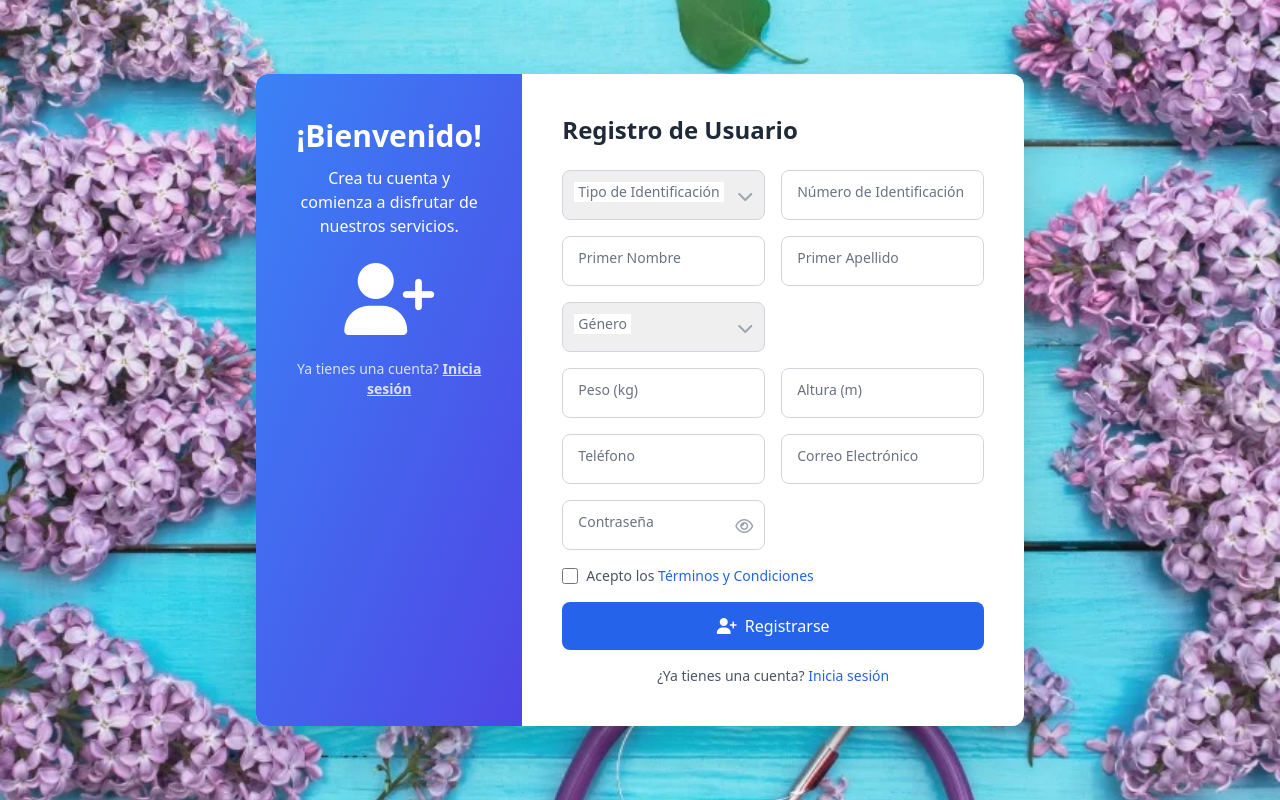
After one commit to JHONATANGI/Your-Pill, a PHP site: page /frontend/registro_medico.html in a window 1280 px wide. The commit adds this page. Run offline with PHP 8.4, Linux system fonts and the light colour scheme; some libraries are stand-ins or nearby versions.

Commit message:
Nuevas funcionalidades y formularios

```diff
--- a/backend/login-success.php
+++ b/backend/login-success.php
@@ -6,6 +6,7 @@
 }
 $rol_id = $_SESSION['rol_id'];
 $nombre = isset($_SESSION['primer_nombre']) ? $_SESSION['primer_nombre'] : 'Usuario';
+$apellido = isset($_SESSION['primer_apellido']) ? $_SESSION['primer_apellido'] : 'Usuario';
 ?>
 <!DOCTYPE html>
 <html lang="es">
--- a/backend/logout.php
+++ b/backend/logout.php
@@ -2,6 +2,6 @@
 session_start();        // Iniciamos la sesión (aunque sea para destruirla)
 session_unset();        // Limpiamos todas las variables de sesión
 session_destroy();      // Destruimos la sesión
-header("Location: ../frontend/login.html"); // Redirigimos al login u otra página
+header("Location: ../frontend/login_usuario.html"); // Redirigimos al login u otra página
 exit();
 ?>
--- /dev/null
+++ b/frontend/registro_medico.html
@@ -0,0 +1,234 @@
+<!DOCTYPE html>
+<html lang="es">
+
+<head>
+    <meta charset="UTF-8">
+    <meta name="viewport" content="width=device-width, initial-scale=1.0">
+    <title>Registro de Usuario</title>
+    <script src="https://cdn.tailwindcss.com"></script>
+    <link href="https://cdnjs.cloudflare.com/ajax/libs/font-awesome/6.4.0/css/all.min.css" rel="stylesheet">
+    <link rel="stylesheet" href="../css/registro_usuario.css">
+    <style>
+        .input-group:focus-within label {
+            color: #3b82f6;
+            transform: translateY(-0.5rem) scale(0.9);
+        }
+
+        .input-group label {
+            transition: all 0.3s ease;
+        }
+
+        .animate-bounce-slow {
+            animation: bounce 2s infinite;
+        }
+
+        @keyframes bounce {
+
+            0%,
+            100% {
+                transform: translateY(-5px);
+            }
+
+            50% {
+                transform: translateY(5px);
+            }
+        }
+    </style>
+</head>
+
+<body class="bg-gray-100 min-h-screen flex items-center justify-center p-4">
+    <div class="w-full max-w-3xl bg-white rounded-xl shadow-2xl overflow-hidden">
+        <div class="md:flex">
+            <!-- Lado izquierdo con imagen -->
+            <div
+                class="hidden md:block md:w-1/2 bg-gradient-to-br from-blue-500 to-indigo-600 p-10 flex flex-col justify-center items-center text-white">
+                <div class="text-center">
+                    <h2 class="text-3xl font-bold mb-4 animate-bounce-slow">¡Bienvenido!</h2>
+                    <p class="mb-6">Crea tu cuenta y comienza a disfrutar de nuestros servicios.</p>
+                    <div class="text-7xl mb-6">
+                        <i class="fas fa-user-plus"></i>
+                    </div>
+                    <p class="text-sm opacity-80">Ya tienes una cuenta? <a href="../frontend/login.html" class="font-bold underline">Inicia
+                            sesión</a></p>
+                </div>
+            </div>
+
+            <!-- Formulario de registro -->
+            <div class="w-auto md:w-full p-8 md:p-10">
+                <div class="flex justify-center mb-6 md:hidden">
+                    <div
+                        class="w-20 h-20 bg-blue-500 rounded-full flex items-center justify-center text-3xl text-white">
+                        <i class="fas fa-user-plus"></i>
+                    </div>
+                </div>
+                <h2 class="text-2xl font-bold text-gray-800 mb-6 text-center md:text-left">Registro de Usuario</h2>
+
+                <form id="registroForm" action="../backend/registro_usuario.php" method="POST" class="space-y-4">
+                    <div class="grid grid-cols-1 md:grid-cols-2 gap-4">
+                        <!-- Columna 1 -->
+                        <div class="input-group relative">
+                            <label for="tipo_identificacion"
+                                class="absolute left-3 top-3 px-1 bg-white text-gray-500 text-sm pointer-events-none">Tipo
+                                de Identificación</label>
+                            <select name="tipo_identificacion" id="tipo_identificacion" required
+                                class="w-full p-3 border border-gray-300 rounded-lg focus:ring-2 focus:ring-blue-500 focus:border-blue-500 outline-none appearance-none">
+                                <option value=""></option>
+                                <option value="Cédula de ciudadanía">Cédula de ciudadanía</option>
+                                <option value="Cédula de extranjería">Cédula de extranjería</option>
+                                <option value="Pasaporte">Pasaporte</option>
+                                <option value="Tarjeta de identidad">Tarjeta de identidad</option>
+                            </select>
+                            <div class="absolute right-3 top-3.5 pointer-events-none">
+                                <i class="fas fa-chevron-down text-gray-400"></i>
+                            </div>
+                        </div>
+                        <div class="input-group relative">
+                            <label for="numero_identificacion"
+                                class="absolute left-3 top-3 px-1 bg-white text-gray-500 text-sm pointer-events-none">Número
+                                de Identificación</label>
+                            <input type="text" name="numero_identificacion" id="numero_identificacion" required
+                                class="w-full p-3 border border-gray-300 rounded-lg focus:ring-2 focus:ring-blue-500 focus:border-blue-500 outline-none transition">
+                        </div>
+                    </div>
+
+                    <div class="grid grid-cols-1 md:grid-cols-2 gap-4">
+                        <div class="input-group relative">
+                            <label for="primer_nombre"
+                                class="absolute left-3 top-3 px-1 bg-white text-gray-500 text-sm pointer-events-none">Primer
+                                Nombre</label>
+                            <input type="text" name="primer_nombre" id="primer_nombre" required
+                                class="w-full p-3 border border-gray-300 rounded-lg focus:ring-2 focus:ring-blue-500 focus:border-blue-500 outline-none transition">
+                        </div>
+                        <div class="input-group relative">
+                            <label for="primer_apellido"
+                                class="absolute left-3 top-3 px-1 bg-white text-gray-500 text-sm pointer-events-none">Primer
+                                Apellido</label>
+                            <input type="text" name="primer_apellido" id="primer_apellido" required
+                                class="w-full p-3 border border-gray-300 rounded-lg focus:ring-2 focus:ring-blue-500 focus:border-blue-500 outline-none transition">
+                        </div>
+
+                        <div class="input-group relative">
+                            <label for="genero"
+                                class="absolute left-3 top-3 px-1 bg-white text-gray-500 text-sm pointer-events-none">Género</label>
+                            <select name="genero" id="genero" required
+                                class="w-full p-3 border border-gray-300 rounded-lg focus:ring-2 focus:ring-blue-500 focus:border-blue-500 outline-none appearance-none">
+                                <option value=""></option>
+                                <option value="Masculino">Masculino</option>
+                                <option value="Femenino">Femenino</option>
+                                <option value="Otro">Otro</option>
+                            </select>
+                            <div class="absolute right-3 top-3.5 pointer-events-none">
+                                <i class="fas fa-chevron-down text-gray-400"></i>
+                            </div>
+                        </div>
+                    </div>
+                    <div class="grid grid-cols-1 md:grid-cols-2 gap-4">
+                        <div class="input-group relative">
+                            <label for="peso"
+                                class="absolute left-3 top-3 px-1 bg-white text-gray-500 text-sm pointer-events-none">Peso
+                                (kg)</label>
+                            <input type="number" step="0.01" name="peso" id="peso" required
+                                class="w-full p-3 border border-gray-300 rounded-lg focus:ring-2 focus:ring-blue-500 focus:border-blue-500 outline-none transition">
+                        </div>
+
+                        <div class="input-group relative">
+                            <label for="altura"
+                                class="absolute left-3 top-3 px-1 bg-white text-gray-500 text-sm pointer-events-none">Altura
+                                (m)</label>
+                            <input type="number" step="0.01" name="altura" id="altura" required
+                                class="w-full p-3 border border-gray-300 rounded-lg focus:ring-2 focus:ring-blue-500 focus:border-blue-500 outline-none transition">
+                        </div>
+                    </div>
+
+                    <div class="grid grid-cols-1 md:grid-cols-2 gap-4">
+                        <div class="input-group relative">
+                            <label for="telefono"
+                                class="absolute left-3 top-3 px-1 bg-white text-gray-500 text-sm pointer-events-none">Teléfono</label>
+                            <input type="text" name="telefono" id="telefono" required
+                                class="w-full p-3 border border-gray-300 rounded-lg focus:ring-2 focus:ring-blue-500 focus:border-blue-500 outline-none transition">
+                        </div>
+                        <div class="input-group relative">
+                            <label for="email"
+                                class="absolute left-3 top-3 px-1 bg-white text-gray-500 text-sm pointer-events-none">Correo
+                                Electrónico</label>
+                            <input type="email" name="email" id="email" required
+                                class="w-full p-3 border border-gray-300 rounded-lg focus:ring-2 focus:ring-blue-500 focus:border-blue-500 outline-none transition">
+                        </div>
+                        <input type="hidden" name="rol_id" value="2">
+                        <div class="input-group relative">
+                            <label for="password"
+                                class="absolute left-3 top-3 px-1 bg-white text-gray-500 text-sm pointer-events-none">Contraseña</label>
+                            <input type="password" name="password" id="password" required
+                                class="w-full p-3 border border-gray-300 rounded-lg focus:ring-2 focus:ring-blue-500 focus:border-blue-500 outline-none transition">
+                            <button type="button" class="absolute right-3 top-3.5 text-gray-400 hover:text-gray-600"
+                                onclick="togglePassword('password')">
+                                <i class="far fa-eye"></i>
+                            </button>
+                        </div>
+                    </div>
+
+                    <div class="flex items-center mt-2">
+                        <input type="checkbox" id="terminos" name="terminos" required
+                            class="w-4 h-4 text-blue-600 rounded focus:ring-blue-500">
+                        <label for="terminos" class="ml-2 text-sm text-gray-600">Acepto los <a href="#"
+                                class="text-blue-600 hover:underline">Términos y Condiciones</a></label>
+                    </div>
+
+                    <button type="submit"
+                        class="w-full bg-blue-600 hover:bg-blue-700 text-white font-medium py-3 px-4 rounded-lg transition duration-300 flex items-center justify-center gap-2">
+                        <i class="fas fa-user-plus"></i>
+                        Registrarse
+                    </button>
+
+                    <p class="text-sm text-gray-600 text-center mt-4">
+                        ¿Ya tienes una cuenta? <a href="../frontend/login.html" class="text-blue-600 font-medium hover:underline">Inicia
+                            sesión</a>
+                    </p>
+                </form>
+            </div>
+        </div>
+    </div>
+
+    <script>
+        // Función para mostrar/ocultar contraseña
+        function togglePassword(id) {
+            const passwordInput = document.getElementById(id);
+            const icon = passwordInput.nextElementSibling.querySelector('i');
+
+            if (passwordInput.type === 'password') {
+                passwordInput.type = 'text';
+                icon.classList.replace('fa-eye', 'fa-eye-slash');
+            } else {
+                passwordInput.type = 'password';
+                icon.classList.replace('fa-eye-slash', 'fa-eye');
+            }
+        }
+
+        // Efecto floating labels
+        document.querySelectorAll('.input-group input, .input-group select').forEach(input => {
+            // Si el campo ya tiene valor al cargar, mover el label
+            if (input.value) {
+                input.previousElementSibling.classList.add('text-blue-500');
+                input.previousElementSibling.classList.add('transform');
+                input.previousElementSibling.classList.add('-translate-y-5');
+                input.previousElementSibling.classList.add('scale-90');
+            }
+
+            input.addEventListener('focus', () => {
+                input.previousElementSibling.classList.add('text-blue-500');
+                input.previousElementSibling.classList.add('transform');
+                input.previousElementSibling.classList.add('-translate-y-5');
+                input.previousElementSibling.classList.add('scale-90');
+            });
+
+            input.addEventListener('blur', () => {
+                if (!input.value) {
+                    input.previousElementSibling.classList.remove('text-blue-500');
+                    input.previousElementSibling.classList.remove('transform');
+                    input.previousElementSibling.classList.remove('-translate-y-5');
+                    input.previousElementSibling.classList.remove('scale-90');
+                }
+            });
+        });
+    </script>
+</body>
```
Also changed, not shown: backend/login_medico.php (added, +38 -0 lines), backend/login_usuarios.php (renamed from backend/login.php, +5 -4 lines), backend/obtener_usuario.php (+4 -3 lines), css/login_medico.css (added, +75 -0 lines), css/login_usuario.css (renamed from css/login.css, +53 -2 lines), frontend/login_medico.html (added, +52 -0 lines), frontend/login_usuario.html (renamed from frontend/login.html, +17 -6 lines), frontend/vista_medico.html (+10 -6 lines), js/validaciones.js (+28 -0 lines), resources/images/LogoBlancoYourpill.png (added).
